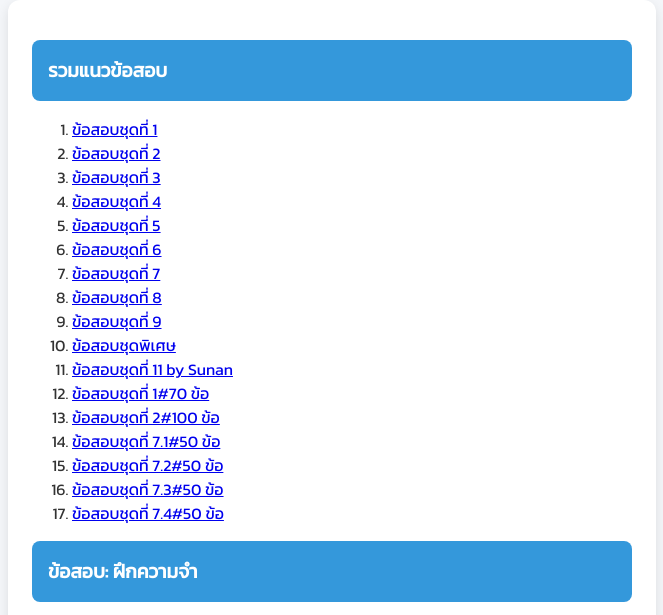
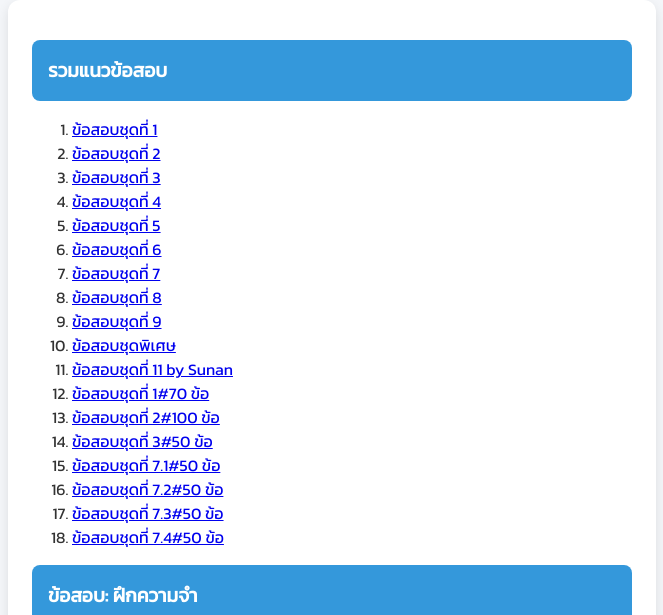
Before and after one commit to Cyber80/quiz, a plain HTML site: page index.html in a window 1280 px wide. Shown: the part 123-738 px from the top of the page, without its empty margins (308-971 px from the left). Drawn offline with Linux system fonts and the light colour scheme.

Commit message:
Update index.html

```diff
--- a/index.html
+++ b/index.html
@@ -76,6 +76,7 @@
       <li><a href="q00111.html">ข้อสอบชุดที่ 11 by Sunan</a></li>
       <li><a href="q00201.html">ข้อสอบชุดที่ 1#70 ข้อ</a></li>
       <li><a href="q00202.html">ข้อสอบชุดที่ 2#100 ข้อ</a></li>
+      <li><a href="q00203.html">ข้อสอบชุดที่ 3#50 ข้อ</a></li>
       <li><a href="q00207.1.html">ข้อสอบชุดที่ 7.1#50 ข้อ</a></li>
       <li><a href="q00207.2.html">ข้อสอบชุดที่ 7.2#50 ข้อ</a></li>
       <li><a href="q00207.3.html">ข้อสอบชุดที่ 7.3#50 ข้อ</a></li>
```
